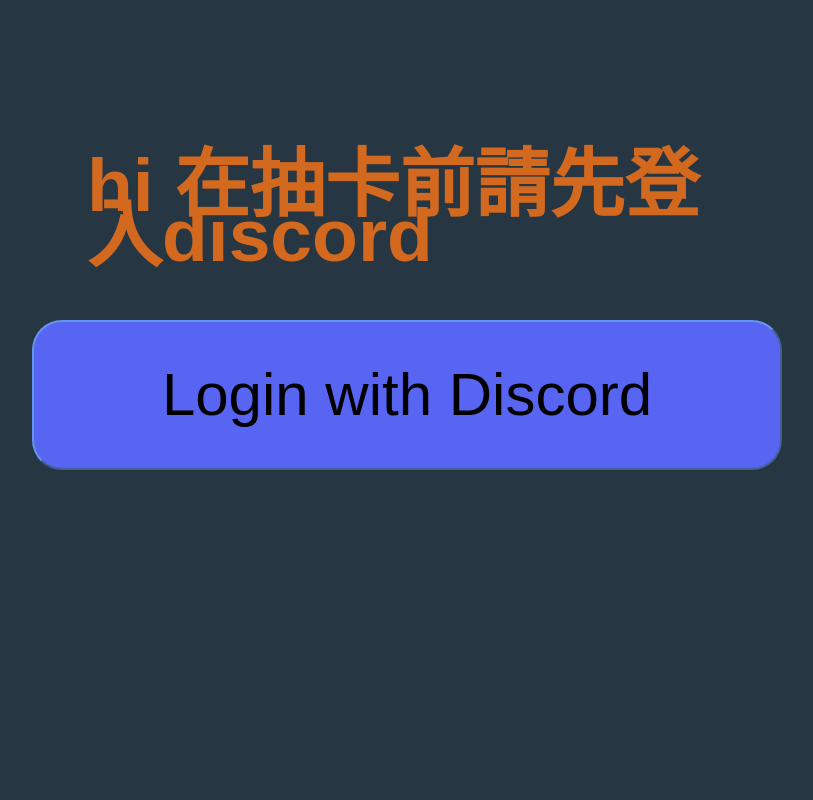
After one commit to MLG-COOL-tw/minecraft-item-spinner-web, a Flask app: page /login in a window 1280 px wide. The commit adds this page. Shown: the whole page, without its empty margins (233-1046 px from the left). Run offline with Flask 2, Linux system fonts and the light colour scheme.

Commit message:
added some stuffs (might do the discord oauth tmr)

```diff
--- a/main.py
+++ b/main.py
@@ -1,6 +1,10 @@
 from flask import Flask, render_template, request, session, redirect, url_for
 
 app = Flask(__name__)
+
+@app.route("/login")
+def login():
+    return render_template("login.html")
 
 @app.route("/main")
 def main():
--- /dev/null
+++ b/static/login.css
@@ -0,0 +1,42 @@
+#box1 {
+    background-color: #273643;
+    border-color:cornflowerblue;
+    position: absolute;
+    left: 0px;
+    right: 0px;
+    top: 0px;
+    height: 100%;
+    margin: 0px;
+}
+
+#login {
+    background-color: #5865F2;
+    border-color:cornflowerblue;
+
+    margin: 0;
+    position: absolute;
+    top: 40%;
+    transform: translateY(-40%);
+    left: 50%;
+    transform: translateX(-50%);
+
+    height: 150px;
+    width: 750px;
+    line-height: 50px;
+    font-size: 60px;
+    font-family: "Arial";
+    border-radius: 30px;
+}
+
+#headtext {
+    margin: 0;
+    position: absolute;
+    top: 20%;
+    transform: translateY(-20%);
+    left: 50%;
+    transform: translateX(-50%);
+
+    line-height: 50px;
+    font-size: 75px;
+    font-family: "Arial";
+}
--- /dev/null
+++ b/static/login.js
@@ -0,0 +1 @@
+import React from "react";
--- a/static/main.js
+++ b/static/main.js
@@ -1 +1 @@
-alert("Page Loaded");
+import React from 'react';
--- a/templates/index.html
+++ b/templates/index.html
@@ -3,11 +3,12 @@
 <head>
     <meta charset="UTF-8">
     <meta name="viewport" content="width=device-width, initial-scale=1.0">
-    <title>minecraft-item-spinner</title>
+    <title>Minecraft Item Spinner</title>
     <link rel="stylesheet" href="{{ url_for('static', filename='style.css') }}">
     <script src="{{ url_for('static', filename='main.js') }}"></script>
 </head>
 <body>
-    <h1 id="hello">Hello World</h1>
+    <div id="box1"></div>
+    <div id="box2"></div>
 </body>
 </html>
--- /dev/null
+++ b/templates/login.html
@@ -0,0 +1,16 @@
+<!DOCTYPE html>
+<html lang="en">
+<head>
+    <meta charset="UTF-8">
+    <meta name="viewport" content="width=device-width, initial-scale=1.0">
+    <title>Minecraft Item Spinner</title>
+    <link rel="stylesheet" href="{{ url_for('static', filename='login.css') }}">
+    <script src="{{ url_for('static', filename='login.js') }}"></script>
+</head>
+<body>
+    <div id="box1">
+        <div><h1 id="headtext" style="color: chocolate">hi 在抽卡前請先登入discord</h1></div>
+        <div><button id="login">Login with Discord</button></div>
+    </div>
+</body>
+</html>
```
Also changed, not shown: static/style.css (+17 -4 lines).
